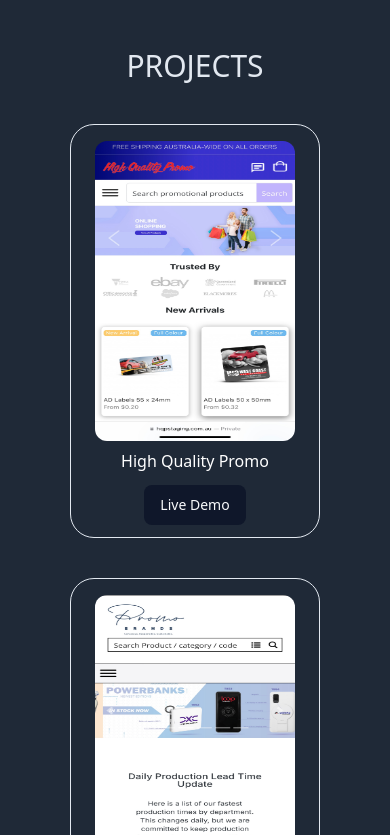
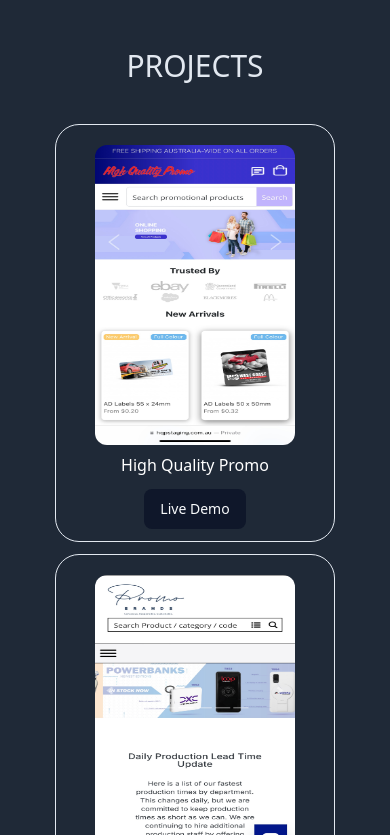
Before and after one commit to AdrianWMY/my-portfolio-app, a React (Vite) app: page / in a window 390 px wide. Shown: the part 1949-2784 px from the top of the page. Built offline with nearby package versions, Linux system fonts and the light colour scheme.

Commit message:
Update responsive and config file for support legacy browser

```diff
--- a/package.json
+++ b/package.json
@@ -29,6 +29,7 @@
     "@types/react-dom": "^18.2.17",
     "@typescript-eslint/eslint-plugin": "^6.14.0",
     "@typescript-eslint/parser": "^6.14.0",
+    "@vitejs/plugin-legacy": "^5.3.2",
     "@vitejs/plugin-react": "^4.2.1",
     "autoprefixer": "^10.4.16",
     "eslint": "^8.55.0",
@@ -36,6 +37,7 @@
     "eslint-plugin-react-refresh": "^0.4.5",
     "postcss": "^8.4.32",
     "tailwindcss": "^3.3.6",
+    "terser": "^5.29.2",
     "typescript": "^5.2.2",
     "vite": "^5.0.8"
   }
--- a/src/App.tsx
+++ b/src/App.tsx
@@ -102,7 +102,7 @@ function App() {
       </section>
       <section className="mt-[50px] sm:mt-[80px]" id="projects">
         <h1 className="text-slate-200 text-3xl mb-10"> PROJECTS</h1>
-        <div className="grid grid-cols-1 sm:grid-cols-2 md:grid-cols-3 justify-items-center gap-10">
+        <div className="grid sm:grid-cols-2 md:grid-cols-3 gap-3 justify-items-center">
           <CusCard
             imageUrl={'hqp.jpg'}
             projectName={'High Quality Promo'}
--- a/src/components/CusCard.tsx
+++ b/src/components/CusCard.tsx
@@ -8,7 +8,7 @@ interface CusCardProps {
 
 const CusCard = ({ imageUrl, projectName, href }: CusCardProps) => {
   return (
-    <div className="w-[250px] sm:w-[300px]  pt-4 border rounded-3xl">
+    <div className="max-w-[280px] pt-5 w-full border rounded-3xl">
       <img
         className="w-[200px] h-[300px] sm:h-[350px] rounded-xl  m-auto"
         src={imageUrl}
--- a/vite.config.ts
+++ b/vite.config.ts
@@ -1,5 +1,6 @@
 import path from "path"
 import react from "@vitejs/plugin-react"
+import legacy from '@vitejs/plugin-legacy'
 import { defineConfig,loadEnv } from "vite"
 
 export default defineConfig(({ mode }) => {
@@ -8,7 +9,9 @@ export default defineConfig(({ mode }) => {
     define: {
       'process.env': env
     },
-    plugins: [react()],
+    plugins: [react(),legacy({
+      targets: ['defaults', 'not IE 11'],
+    }),],
     resolve: {
     alias: {
       "@": path.resolve(__dirname, "./src"),
```
Also changed, not shown: 1 other file (tests, documents, lock files or other folders).
